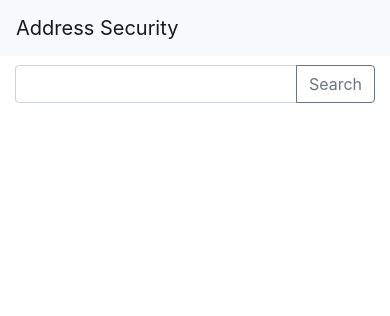
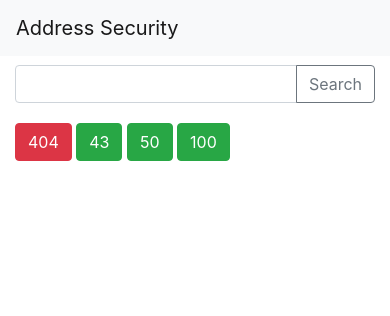
Before and after one commit to DeactivatedWhatSoever/addsec, a Flask app: page / in a window 390 px wide. Shown: the top 316 px of the page. Run offline with Flask 2, Linux system fonts and the light colour scheme; some libraries are stand-ins or nearby versions.

Commit message:
Add demo function

```diff
--- a/app/query/controllers.py
+++ b/app/query/controllers.py
@@ -2,6 +2,7 @@ from flask import Blueprint, render_template, jsonify
 from .models import Query, QueryResult
 from app.report.models import Report, ReportResult
 from app import db
+from random import randint
 
 import math as m
 
@@ -10,10 +11,12 @@ query_page = Blueprint('query', __name__, template_folder='../templates')
 
 
 def get_score(address):
+	if len(address) != 42:
+                print('what',len(address))
+                return 'Address not formal.'
 	report_result = ReportResult.query.filter_by(tx_to=address).first()
 	if not report_result:
-		return 'Address not found. Not safe!'
-
+		return 'Address is safe!'
 	if report_result.total_fraud == 1:
 		return '100 점'
 
@@ -43,7 +46,7 @@ def get_score(address):
 		y2 = g/(1+d*m.exp(-a*bCuriousNum)) + m.log(c*bCuriousNum, 10) + b
 		bCuriousScore = (y2/y1)*100
 	## base score의 fraud 구하기
-	bFraudScore = bFraudNum * 100
+	bFraudScore = bFraudNum * randint(1, 100)
 	## base score 구하기
 	bScore = (bCuriousScore + bFraudScore)/2
 	# depth score 구하기
--- a/app/templates/index.html
+++ b/app/templates/index.html
@@ -27,6 +27,14 @@
       </div>
     </div>
     <div class="row">
+      <div class="col-md-12" style="margin-top: 20px;">
+        <button id="404" type="button" class="btn btn-danger">404</button>
+        <button id="43" type="button" class="btn btn-success">43</button>
+        <button id="50" type="button" class="btn btn-success">50</button>
+        <button id="100" type="button" class="btn btn-success">100</button>
+      </div>
+    </div>
+    <div class="row">
       <div class="col-md-12">
         <div id="search-results" style="margin-top: 20px;"></div>
       </div>
@@ -38,11 +46,31 @@
   <script src="https://cdnjs.cloudflare.com/ajax/libs/popper.js/1.14.6/umd/popper.min.js" integrity="sha384-wHAiFfRlMFy6i5SRaxvfOCifBUQy1xHdJ/yoi7FRNXMRBu5WHdZYu1hA6ZOblgut" crossorigin="anonymous"></script>
   <script src="https://stackpath.bootstrapcdn.com/bootstrap/4.2.1/js/bootstrap.min.js" integrity="sha384-B0UglyR+jN6CkvvICOB2joaf5I4l3gm9GU6Hc1og6Ls7i6U/mkkaduKaBhlAXv9k" crossorigin="anonymous"></script>
   <script>
-    $('#search-button').click(function() {
-      var address = $('#search-input').val();
+    function queryAddress(address) {
+      $('#search-input').val(address);
       $.get('/queries/' + address, function(data) {
         $('#search-results').html('<h2>' + data + '</h2>');
       });
+    }
+
+    $('#search-button').click(function() {
+      queryAddress($('#search-input').val());
+    });
+
+    $('#404').click(function() {
+      queryAddress("0x6833cd7ca295ed104fd3b437ce5a4b86c9ab5fd3");
+    });
+
+    $('#100').click(function() {
+      queryAddress('0x2664c334c46635f7845487d3bab16992fc83a93e');
+    });
+
+    $('#43').click(function() {
+      queryAddress('0x6833cd7ca295ed104fd3b437ce5a4b86c9ab5fd4');
+    });
+
+    $('#50').click(function() {
+      queryAddress('0xa74476443119a942de498590fe1f2454d7d4ac0d');
     });
   </script>
 </body>
```
